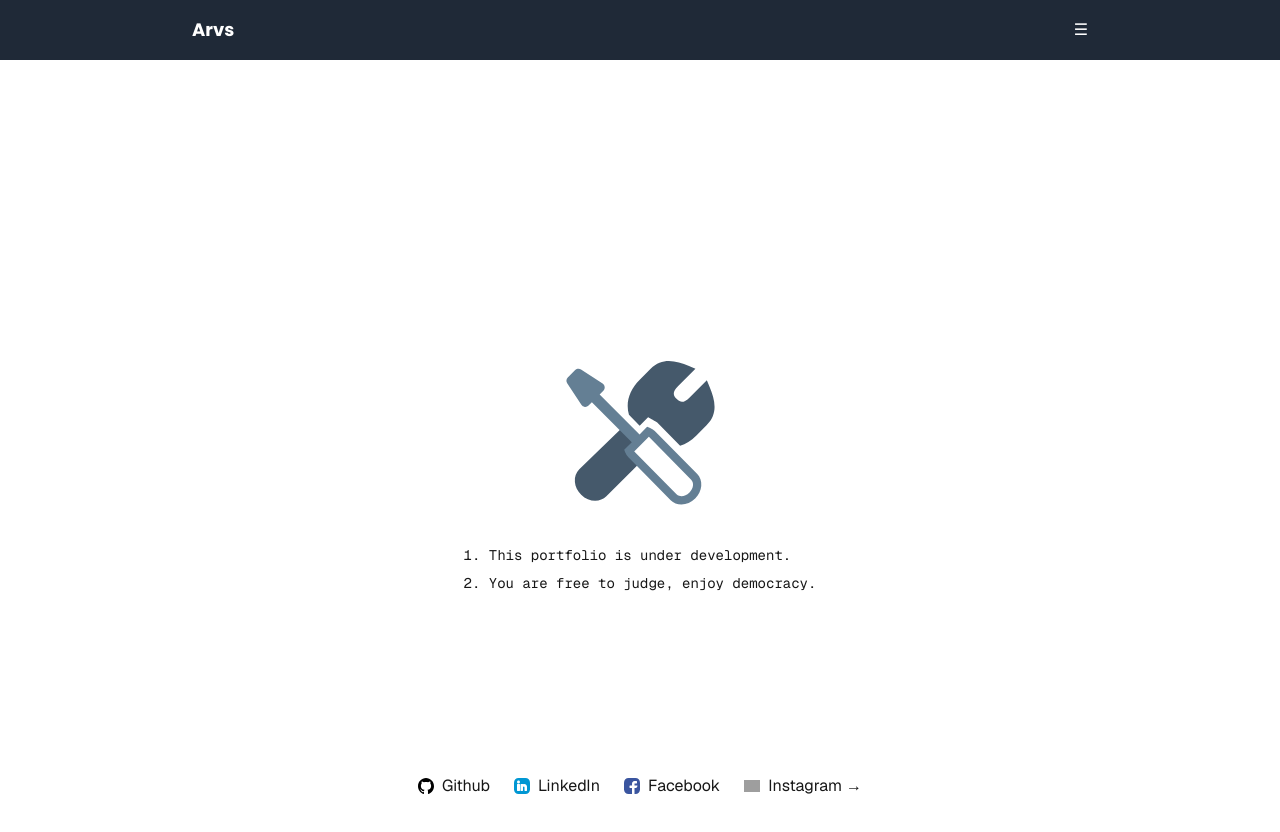
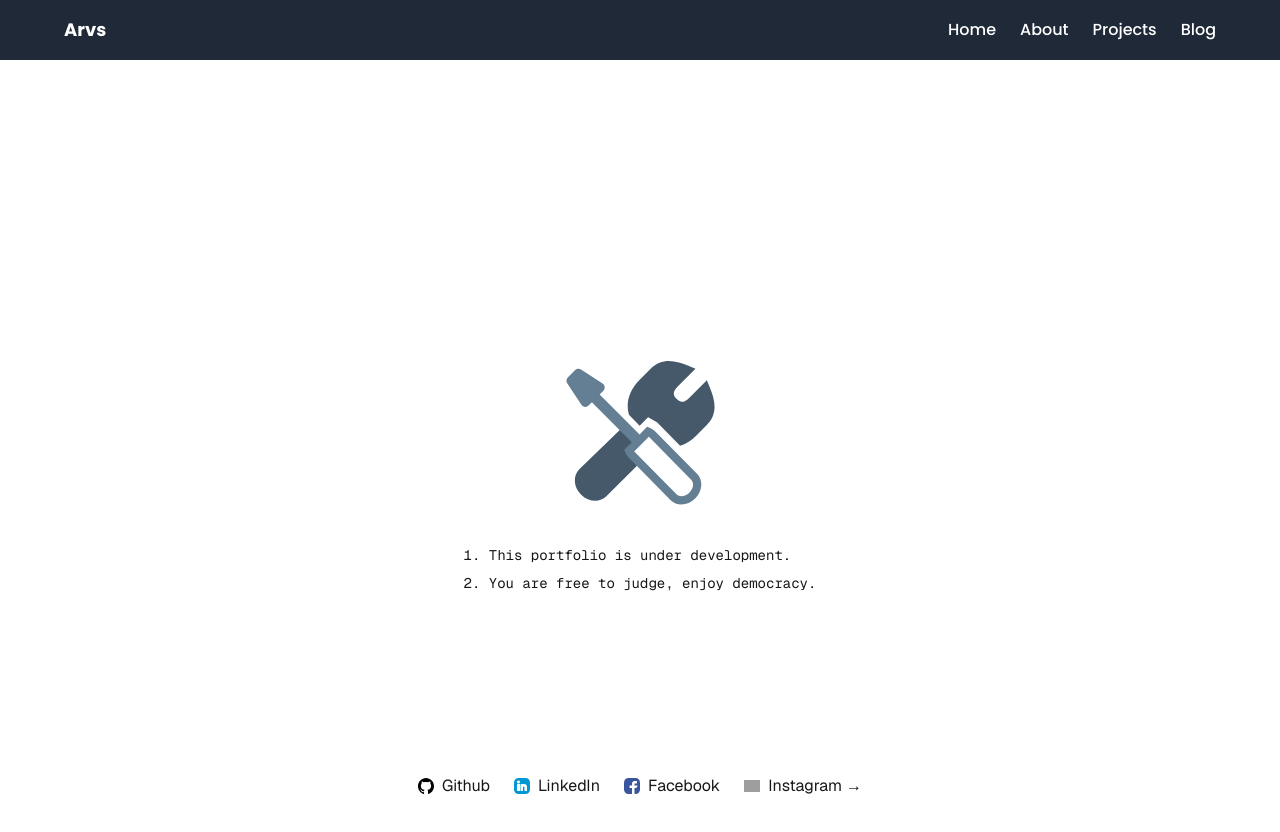
Before and after one commit to Arvin-tech/my-portfolio, a Next.js app: page / in a window 1280 px wide. Shown: the top 832 px of the page. Built offline with nearby package versions, Linux system fonts and the light colour scheme; grey boxes are pictures that could not be loaded.

Commit message:
fix: Navbar link items in desktop view is hidden issue

```diff
--- a/src/app/components/Navbar.tsx
+++ b/src/app/components/Navbar.tsx
@@ -5,32 +5,53 @@ import Link from "next/link";
 export default function Navbar() {
   const [isOpen, setIsOpen] = useState(false);
 
-  // Close navbar when clicking outside
+  // Close navbar when clicking outside or scrolling
   useEffect(() => {
     function handleClickOutside(event: MouseEvent) {
-      if (!document.getElementById("navbar-menu")?.contains(event.target as Node)) {
+      if (!document.getElementById("navbar-menu")?.contains(event.target as Node) &&
+          !document.getElementById("navbar-button")?.contains(event.target as Node)) {
         setIsOpen(false);
       }
     }
 
+    function handleScroll() {
+      setIsOpen(false);
+    }
+
     if (isOpen) {
       document.addEventListener("click", handleClickOutside);
+      document.addEventListener("scroll", handleScroll);
     } else {
       document.removeEventListener("click", handleClickOutside);
+      document.removeEventListener("scroll", handleScroll);
     }
 
-    return () => document.removeEventListener("click", handleClickOutside);
+    return () => {
+      document.removeEventListener("click", handleClickOutside);
+      document.removeEventListener("scroll", handleScroll);
+    };
   }, [isOpen]);
 
   return (
     <nav className="bg-gray-800 text-white p-4 relative">
-      <div className="max-w-4xl mx-auto flex justify-between items-center">
+      <div className="max-w-6xl mx-auto flex justify-between items-center">
         <Link href="/" className="text-lg font-bold">Arvs</Link>
-        <button onClick={() => setIsOpen(!isOpen)} className="text-white">
+
+        {/* Desktop Menu */}
+        <ul className="hidden md:flex space-x-6">
+          <li><Link href="/">Home</Link></li>
+          <li><Link href="/about">About</Link></li>
+          <li><Link href="/projects">Projects</Link></li>
+          <li><Link href="/blog">Blog</Link></li>
+        </ul>
+
+        {/* Mobile Menu Button */}
+        <button id="navbar-button" onClick={() => setIsOpen(!isOpen)} className="md:hidden text-white">
           ☰
         </button>
       </div>
 
+      {/* Mobile Menu */}
       {isOpen && (
         <div id="navbar-menu" className="absolute top-full left-0 w-full bg-gray-800 p-4">
           <ul className="flex flex-col space-y-4">
```
